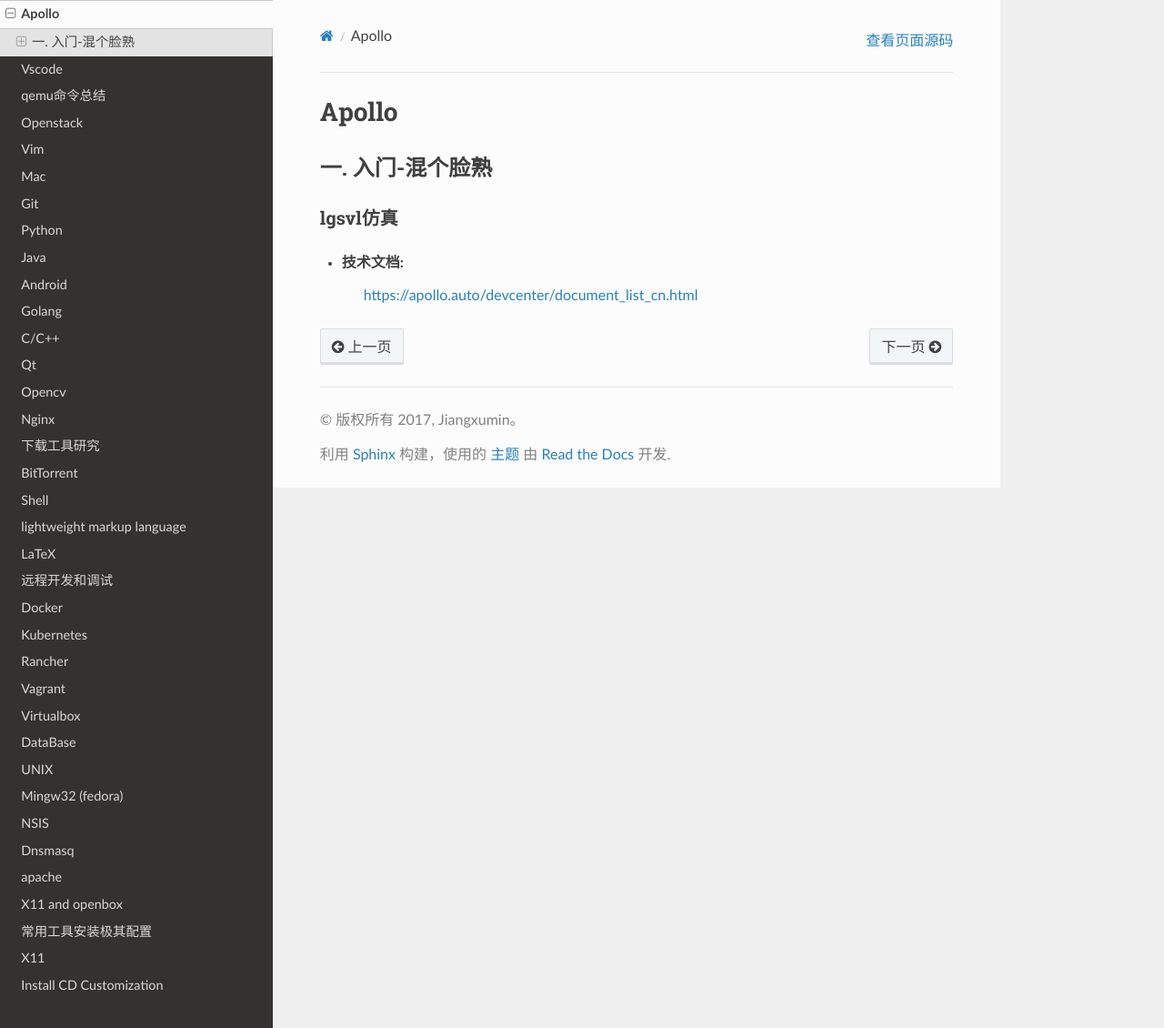
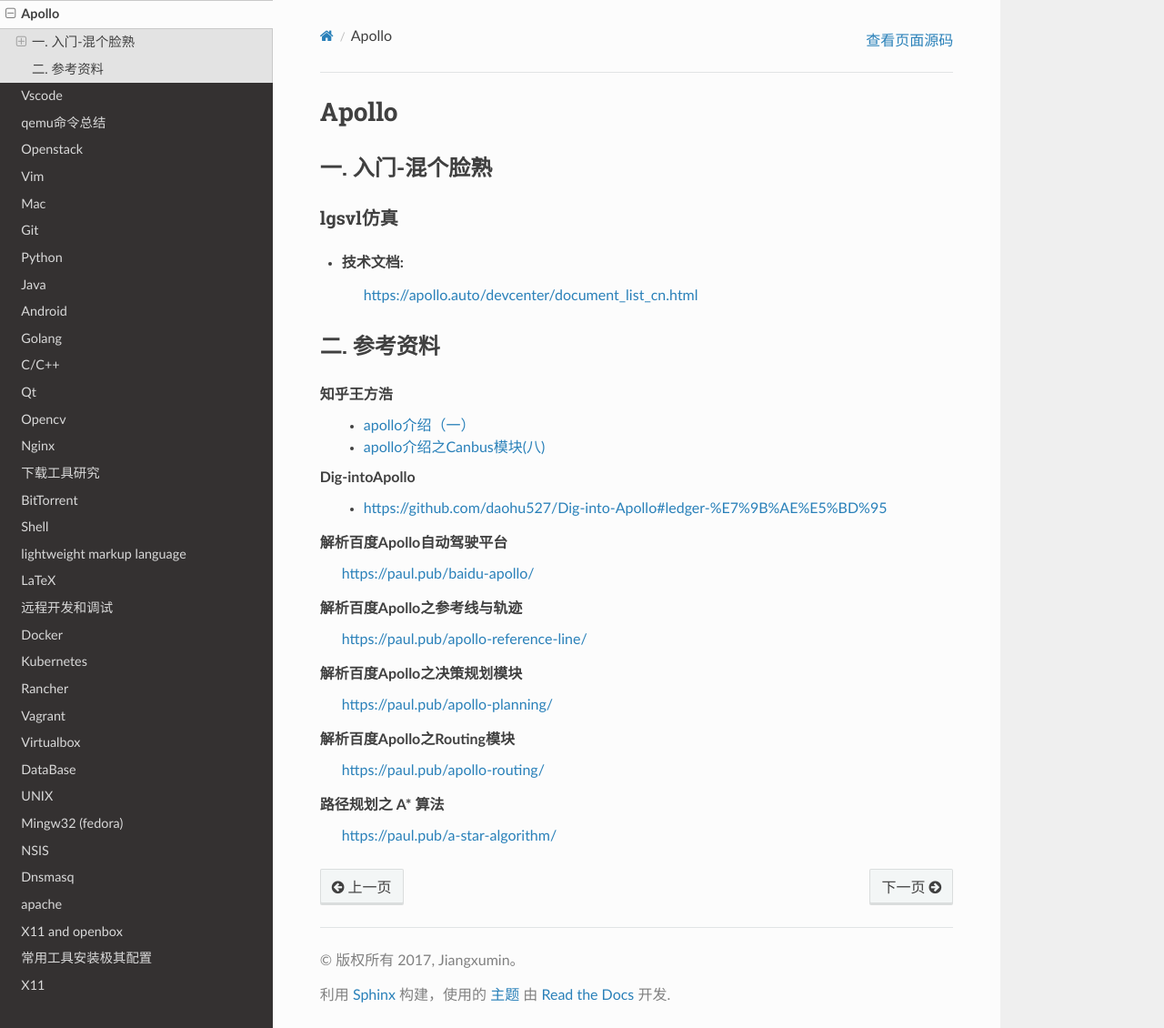
Before and after one commit to my-rds-store/my_space, a Sphinx documentation site: the page built from source/apollo/index.rst, in a window 1280 px wide and 1130 px high. Shown: the whole window at 91% size. Built offline with Sphinx 7.4.7 and the Read the Docs theme 2.0.0, drawn with Linux system fonts in a browser that asks for light colours.

Commit message:
update ...

```diff
--- a/source/apollo/index.rst
+++ b/source/apollo/index.rst
@@ -9,3 +9,26 @@
 
 * 技术文档:
     https://apollo.auto/devcenter/document_list_cn.html
+
+
+二. 参考资料
+--------------------
+
+
+知乎王方浩
+    * `apollo介绍（一） <https://zhuanlan.zhihu.com/p/52521739>`_
+    * `apollo介绍之Canbus模块(八) <https://zhuanlan.zhihu.com/p/85083829>`_
+
+Dig-intoApollo
+    * https://github.com/daohu527/Dig-into-Apollo#ledger-%E7%9B%AE%E5%BD%95
+
+解析百度Apollo自动驾驶平台
+    https://paul.pub/baidu-apollo/
+解析百度Apollo之参考线与轨迹
+    https://paul.pub/apollo-reference-line/
+解析百度Apollo之决策规划模块
+    https://paul.pub/apollo-planning/
+解析百度Apollo之Routing模块
+    https://paul.pub/apollo-routing/
+路径规划之 A* 算法
+    https://paul.pub/a-star-algorithm/
--- a/source/cpp/index.rst
+++ b/source/cpp/index.rst
@@ -17,6 +17,7 @@
 
 -----------
 
+* `C++ 并发编程 (从C++11到C++17) <https://paul.pub/cpp-concurrency/#id-%E5%B9%B6%E5%8F%91%E4%B8%8E%E5%B9%B6%E8%A1%8C>`_
 * `C++并发编程实战 <https://nj.gitbooks.io/c/content/>`_
 * `C++并发编程实战 第二版 <https://chenxiaowei.gitbook.io/c-concurrency-in-action-second-edition-2019/>`_
 
```
